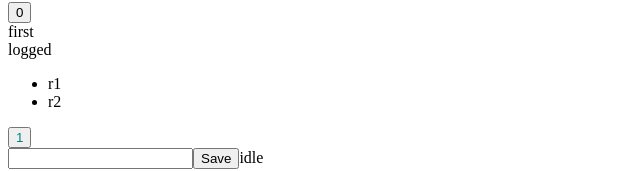
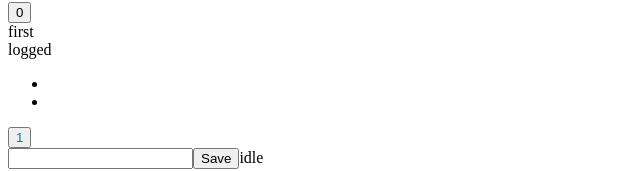
Before and after one commit to agentzyx/typescript-construct-classifier, a React app in the folder packages/web/: page / in a window 1280 px wide. Shown: the part 305-476 px from the top of the page, without its empty margins (0-640 px from the left). Built offline with nearby package versions, Linux system fonts and the light colour scheme; the HTML template or start-up script is replaced by a standard one.

Commit message:
R31: nested Row prop name -> label

```diff
--- a/packages/web/src/components/Nested.tsx
+++ b/packages/web/src/components/Nested.tsx
@@ -1,7 +1,7 @@
 /** Defines a component inside another component. */
 export function Outer({ names }: { names: string[] }) {
-  function Row({ name }: { name: string }) {
-    return <li>{name}</li>;
+  function Row({ label }: { label: string }) {
+    return <li>{label}</li>;
   }
   return (
     <ul>
```
